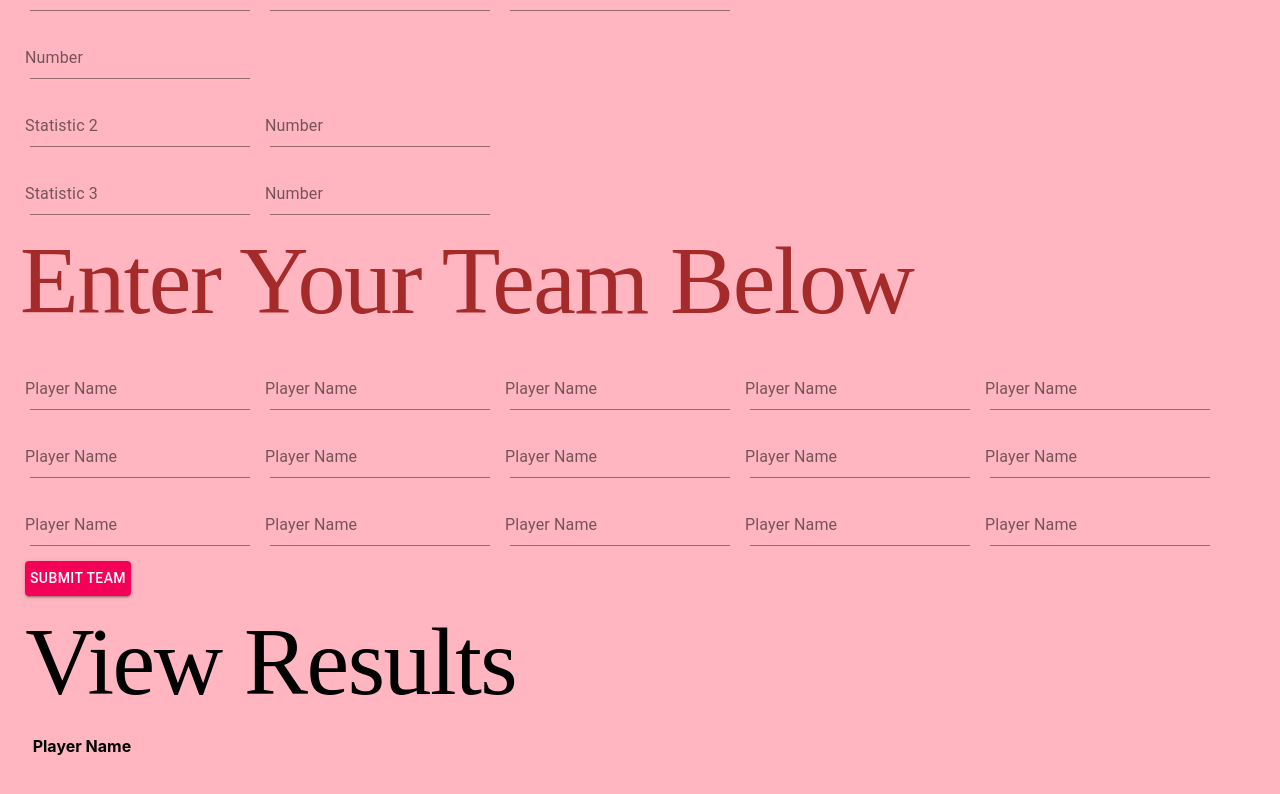
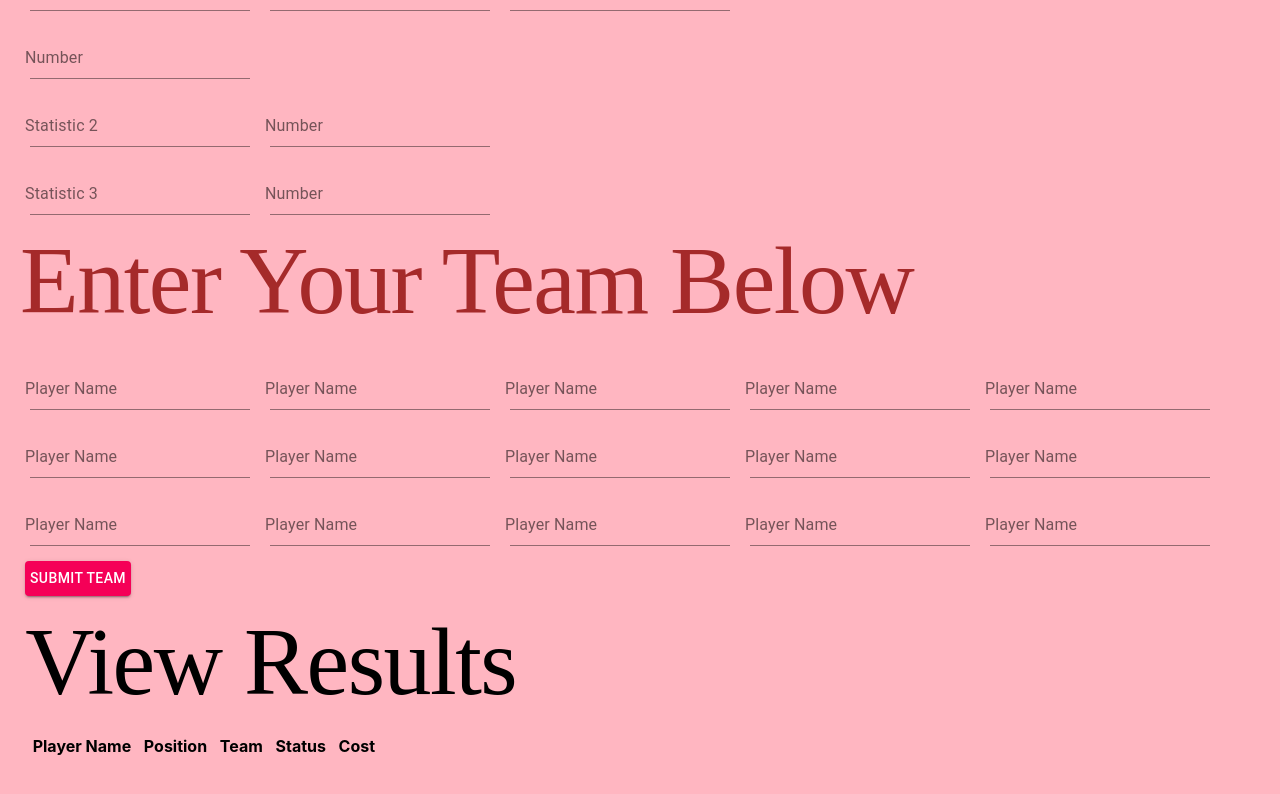
Before and after one commit to YashSukhwani/FPLRecommender, a React (Create React App) app in the folder fpl_reco/: page / in a window 1280 px wide. Shown: the part 388-1182 px from the top of the page. Built offline with nearby package versions, Linux system fonts and the light colour scheme.

Commit message:
Fixed Recommendations

```diff
--- a/fpl_reco/src/Components/Display.js
+++ b/fpl_reco/src/Components/Display.js
@@ -65,7 +65,7 @@ function Display(props) {
             </table>
         </div>
         );
-    } else { // else if (props.full == 'Search')
+    } else if (props.full == 'Search') {
         return (
             <div >
                 <table style={leStyle}>
@@ -82,6 +82,31 @@ function Display(props) {
                 </table>
             </div>
         );
+    } else {
+        return (
+            <div >
+                <table style={leStyle}>
+                <thead>
+                    <th style={leStyle}>Player Name</th>
+                    <th style={leStyle}>Position</th>
+                    <th style={leStyle}>Team</th>
+                    <th style={leStyle}>Status</th>
+                    <th style={leStyle}>Cost</th>
+                    </thead>
+                    <tbody>
+                    {props.array.map(item => (
+                    <tr >
+                    <td style={leStyle}>{item.name}</td>
+                    <td style={leStyle}>{item.position}</td>
+                    <td style={leStyle}>{item.team}</td>
+                    <td style={leStyle}>{item.status}</td>
+                    <td style={leStyle}>{item.cost}</td>
+                    </tr>
+                    ))}
+                    </tbody>
+                </table>
+            </div>
+            );
     }
 
 }
```
Also changed, not shown: fpl_reco/src/Components/All.js.
